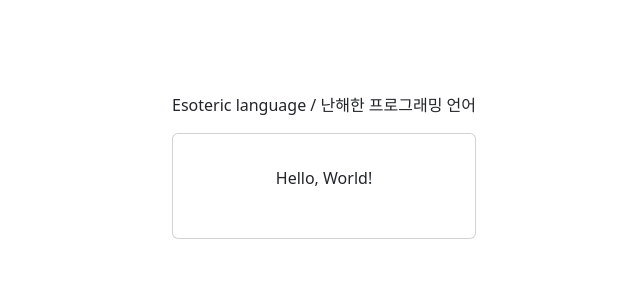
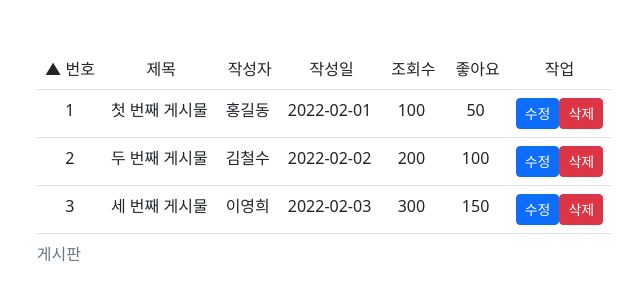
Before and after one commit to Seongjoo-Shin/side-project, a JavaScript app: page / in a window 1280 px wide. Shown: the part 234-534 px from the top of the page, without its empty margins (316-956 px from the left). Built offline with nearby package versions, Linux system fonts and the light colour scheme.

Commit message:
settings

```diff
--- a/src/App.vue
+++ b/src/App.vue
@@ -1,24 +1,82 @@
-<script setup>
-import HelloWorld from './components/HelloWorld.vue'
-</script>
-
 <template>
-  <div>
-		<p>Esoteric language / 난해한 프로그래밍 언어</p>
-  </div>
-  <HelloWorld msg="Vite + Vue" />
+    <b-table
+        :items="items"
+        :fields="fields"
+        :sort-by="sortBy"
+        :sort-desc="sortDesc"
+        @sort-changed="onSortChanged"
+        caption="게시판"
+    >
+        <template #cell(actions)="row">
+            <b-button
+                size="sm"
+                variant="primary"
+                class="mr-1"
+                @click="editItem(row.item)"
+            >
+                수정
+            </b-button>
+            <b-button size="sm" variant="danger" @click="deleteItem(row.item)">
+                삭제
+            </b-button>
+        </template>
+    </b-table>
 </template>
 
-<style scoped>
-.logo {
-  height: 6em;
-  padding: 1.5em;
-  will-change: filter;
-}
-.logo:hover {
-  filter: drop-shadow(0 0 2em #646cffaa);
-}
-.logo.vue:hover {
-  filter: drop-shadow(0 0 2em #42b883aa);
-}
-</style>
+<script>
+export default {
+    data() {
+        return {
+            items: [
+                {
+                    id: 1,
+                    title: '첫 번째 게시물',
+                    author: '홍길동',
+                    created_at: '2022-02-01',
+                    views: 100,
+                    likes: 50,
+                },
+                {
+                    id: 2,
+                    title: '두 번째 게시물',
+                    author: '김철수',
+                    created_at: '2022-02-02',
+                    views: 200,
+                    likes: 100,
+                },
+                {
+                    id: 3,
+                    title: '세 번째 게시물',
+                    author: '이영희',
+                    created_at: '2022-02-03',
+                    views: 300,
+                    likes: 150,
+                },
+            ],
+            fields: [
+                { key: 'id', label: '번호', sortable: true },
+                { key: 'title', label: '제목', sortable: true },
+                { key: 'author', label: '작성자', sortable: true },
+                { key: 'created_at', label: '작성일', sortable: true },
+                { key: 'views', label: '조회수', sortable: true },
+                { key: 'likes', label: '좋아요', sortable: true },
+                { key: 'actions', label: '작업' },
+            ],
+            sortBy: 'id',
+            sortDesc: false,
+        };
+    },
+    methods: {
+        onSortChanged(sortInfo) {
+            this.sortBy = sortInfo.field;
+            this.sortDesc = sortInfo.order === 'desc';
+        },
+        editItem(item) {
+            // TODO: 게시물 수정 기능 구현
+        },
+        deleteItem(item) {
+            // TODO: 게시물 삭제 기능 구현
+        },
+    },
+};
+</script>
--- a/src/components/HelloWorld.vue
+++ /dev/null
@@ -1,17 +0,0 @@
-<script setup>
-</script>
-
-<template>
-
-  <div class="card">
-    <p>
-			Hello, World!
-    </p>
-  </div>
-</template>
-
-<style scoped>
-.read-the-docs {
-  color: #888;
-}
-</style>
```
Also changed, not shown: src/components/AppHeader.vue (added, +94 -0 lines).
